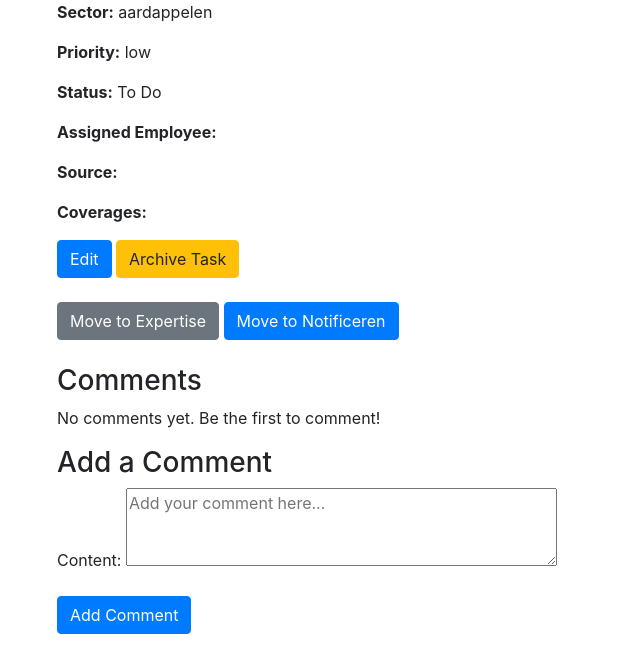
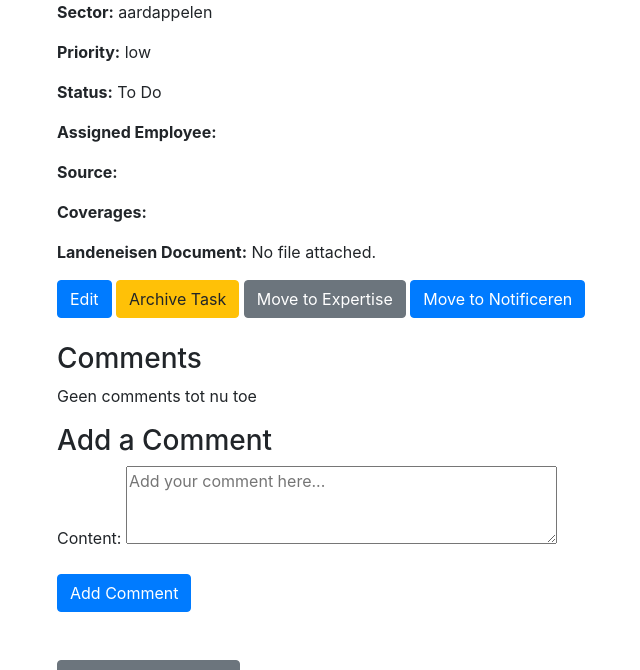
Before and after one commit to okannvwa/ecert, a Django app: page /15 in a window 1280 px wide. Shown: the part 482-1152 px from the top of the page, without its empty margins (28-668 px from the left). Run offline with Django 4.2, Linux system fonts and the light colour scheme; a user stored in the database is signed in; data comes from the database, SQL or seed files in the repository; both versions use the stored data as it was after the commit; some libraries are stand-ins or nearby versions.

Commit message:
Toegangsbeheer en files (helaas werken files daarentegen niet)

```diff
--- a/kanban/tasks/forms.py
+++ b/kanban/tasks/forms.py
@@ -1,4 +1,5 @@
 from django import forms
+from django.contrib.auth.models import Group
 from .models import Task, Comment
 
 class TaskForm(forms.ModelForm):
@@ -7,7 +8,7 @@ class TaskForm(forms.ModelForm):
         exclude = ['archived', 'created_at', 'column']
         fields = [
             'country', 'sector', 'status',
-            'priority', 'source', 'coverages', 'assigned_employee'
+            'priority', 'source', 'coverages', 'assigned_employee', 'file'
         ]
         widgets = {
             'source': forms.Textarea(attrs={
@@ -21,15 +22,32 @@ class TaskForm(forms.ModelForm):
         }
 
     def __init__(self, *args, **kwargs):
+        # Capture the current task instance if available
+        task = kwargs.get('instance', None)
         super().__init__(*args, **kwargs)
-        self.fields['country'].required = True
-        self.fields['sector'].required = True
-        if self.instance.pk:  # Task exists (editing mode)
-            self.fields['assigned_employee'] = forms.ModelChoiceField(
-                queryset=Task._meta.get_field('assigned_employee').related_model.objects.all(),
-                required=False,
-                label="Assigned Employee"
-            )
+
+        # Initialize the `assigned_employee` field
+        self.fields['assigned_employee'] = forms.ModelChoiceField(
+            queryset=None,  # Empty queryset by default
+            required=False,
+            label="Assigned Employee"
+        )
+
+        # Exclude admins from selection
+        all_employees = Task._meta.get_field('assigned_employee').related_model.objects.filter(is_superuser=False)
+
+        if task:
+            # Editing mode: filter employees based on the task's column
+            if task.column in ["expertise", "notificeren"]:
+                expertise_group = Group.objects.get(name="Team Expertise")
+                self.fields['assigned_employee'].queryset = expertise_group.user_set.filter(pk__in=all_employees)
+            elif task.column == "contentbeheer":
+                contentbeheer_group = Group.objects.get(name="Team Contentbeheer")
+                self.fields['assigned_employee'].queryset = contentbeheer_group.user_set.filter(pk__in=all_employees)
+        else:
+            # Creating mode: default to Team Expertise
+            expertise_group = Group.objects.get(name="Team Expertise")
+            self.fields['assigned_employee'].queryset = expertise_group.user_set.filter(pk__in=all_employees)
 
 class CommentForm(forms.ModelForm):
     class Meta:
--- a/kanban/tasks/models.py
+++ b/kanban/tasks/models.py
@@ -58,6 +58,7 @@ class Task(models.Model):
     coverages = models.TextField(blank=True)
     created_at = models.DateTimeField(auto_now_add=True)
     archived = models.BooleanField(default=False)
+    file = models.FileField(upload_to='task_files/', blank=True, null=True)
 
     def __str__(self):
         return f"{self.country} - {self.sector} - {self.priority}"
--- a/kanban/tasks/templates/task_form.html
+++ b/kanban/tasks/templates/task_form.html
@@ -5,7 +5,7 @@
 {% block content %}
 <h2>{% if form.instance.pk %}Edit Task{% else %}New Task{% endif %}</h2>
 
-<form method="post">
+<form method="post" enctype="multipart/form-data">
     {% csrf_token %}
     {{ form.non_field_errors }}
 
@@ -29,6 +29,9 @@
     {% endif %}
 
     <div class="form-group">
+        {{ form.file.label_tag }} {{ form.file }}
+    </div>
+    <div class="form-group">
         {{ form.source.label_tag }} {{ form.source }}
     </div>
     <div class="form-group">
--- a/kanban/tasks/templates/view_task.html
+++ b/kanban/tasks/templates/view_task.html
@@ -12,6 +12,16 @@
     <p><strong>Assigned Employee:</strong> {% if task.assigned_employee != None %} {{ task.assigned_employee }} {% endif %}
     <p><strong>Source:</strong> {{ task.source }}</p>
     <p><strong>Coverages:</strong> {{ task.coverages }}</p>
+    <p><strong>Landeneisen Document:</strong>
+    {% if task.file %}
+        <br>
+        <a href="{{ task.file.url }}" target="_blank" class="btn btn-info">View File</a>
+        <a href="{{ task.file.url }}" download class="btn btn-secondary">Download File</a>
+    {% else %}
+        No file attached.
+    {% endif %}
+    </p>
+
 
     {% if task.archived %}
         <form action="{% url 'unarchive_task' task.id %}" method="post" style="display:inline;">
@@ -27,13 +37,9 @@
         <br>
         <a href="{% url 'archive' %}" class="btn btn-secondary">Back to Archive</a>
     {% else %}
+        {% if user_has_permission %}
             <a href="{% url 'edit_task' task.id %}" class="btn btn-primary">Edit</a>
-        <form action="{% url 'archive_task' task.id %}" method="post" style="display:inline;">
-            {% csrf_token %}
-            <button type="submit" class="btn btn-warning">Archive Task</button>
-        </form>
-        <br>
-        <br>
+            <a href="{% url 'archive_task' task.id %}" class="btn btn-warning">Archive Task</a>
             {% if task.column == "expertise" %}
                 <a href="{% url 'move_task' task.id 'next' %}" class="btn btn-primary">Move to Contentbeheer</a>
             {% elif task.column == "contentbeheer" %}
@@ -41,6 +47,8 @@
                 <a href="{% url 'move_task' task.id 'next' %}" class="btn btn-primary">Move to Notificeren</a>
             {% elif task.column == "notificeren" %}
                 <a href="{% url 'move_task' task.id 'previous' %}" class="btn btn-secondary">Move to Contentbeheer</a>
+            {% endif %}
+        {% endif %}
     {% endif %}
         <br><br>
         <h3>Comments</h3>
@@ -52,10 +60,11 @@
                 </div>
                 <hr>
             {% empty %}
-                <p>No comments yet. Be the first to comment!</p>
+                <p>Geen comments tot nu toe</p>
             {% endfor %}
         </div>
 
+    {% if not task.archived %}
         <h3>Add a Comment</h3>
         <form method="post">
             {% csrf_token %}
--- /dev/null
+++ b/kanban/tasks/utils.py
@@ -0,0 +1,12 @@
+def has_permission_for_task(user, task):
+    """
+    Checks if a user has permission to interact with a task based on the column and their group.
+    Superusers are always granted permission.
+    """
+    if user.is_superuser:
+        return True
+    if task.column in ['expertise', 'notificeren'] and user.groups.filter(name="Team Expertise").exists():
+        return True
+    if task.column == 'contentbeheer' and user.groups.filter(name="Team Contentbeheer").exists():
+        return True
+    return False
--- a/kanban/tasks/views.py
+++ b/kanban/tasks/views.py
@@ -4,6 +4,7 @@ from django.contrib.auth.decorators import login_required, user_passes_test
 from .models import Task, TaskStatus, ColumnStatus, PriorityChoices, Comment
 from .forms import TaskForm, CommentForm
 from django.db.models import Case, When, Value, IntegerField
+from .utils import has_permission_for_task
 
 def kanban_board(request):
     # Get filter options from GET parameters
@@ -38,6 +39,8 @@ def kanban_board(request):
     # Get distinct sector options for dropdown
     sector_choices = Task.objects.values_list('sector', flat=True).distinct()
 
+    can_add_task = request.user.is_superuser or request.user.groups.filter(name="Team Expertise").exists()
+
     context = {
         'expertise_tasks': expertise_tasks,
         'contentbeheer_tasks': contentbeheer_tasks,
@@ -45,6 +48,7 @@ def kanban_board(request):
         'sector_choices': sector_choices,
         'selected_sector': sector_filter,
         'my_tasks_only': my_tasks_only,
+        'can_add_task': can_add_task,
     }
     return render(request, 'kanban_board.html', context)
 
@@ -66,13 +70,20 @@ def view_task(request, task_id):
     else:
         comment_form = CommentForm()
 
+    user_has_permission = has_permission_for_task(request.user, task)
+
     context = {
         'task': task,
         'comments': comments,
         'comment_form': comment_form,
+        'user_has_permission': user_has_permission,
     }
     return render(request, 'view_task.html', context)
 
+def is_team_expertise(user):
+    return user.groups.filter(name="Team Expertise").exists() or user.is_superuser
+
+@user_passes_test(is_team_expertise)
 def add_task(request):
     if request.method == 'POST':
         form = TaskForm(request.POST)
@@ -87,11 +98,12 @@ def add_task(request):
 
 def edit_task(request, task_id):
     task = get_object_or_404(Task, id=task_id)
+    if not has_permission_for_task(request.user, task):
+        return HttpResponseForbidden("You don't have permission to edit this task.")
     if request.method == 'POST':
         form = TaskForm(request.POST, instance=task)
         if form.is_valid():
             updated_task = form.save(commit=False)
-            # Controleer of de kolom is gewijzigd
             if updated_task.column != task.column:
                 updated_task.assigned_employee = None  # Reset medewerker als de kolom verandert
             updated_task.save()
@@ -124,6 +136,8 @@ def unarchive_task(request, task_id):
 
 def move_task(request, task_id, direction):
     task = get_object_or_404(Task, id=task_id)
+    if not has_permission_for_task(request.user, task):
+        return HttpResponseForbidden("You don't have permission to move this task.")
 
     if direction == 'next':
         if task.column == ColumnStatus.EXPERTISE:
```
Also changed, not shown: kanban/tasks/templates/kanban_board.html (+4 -5 lines), kanban/db.sqlite3, kanban/tasks/migrations/0010_task_file.py (added). Lines whose indentation alone changed are shown as unchanged.
